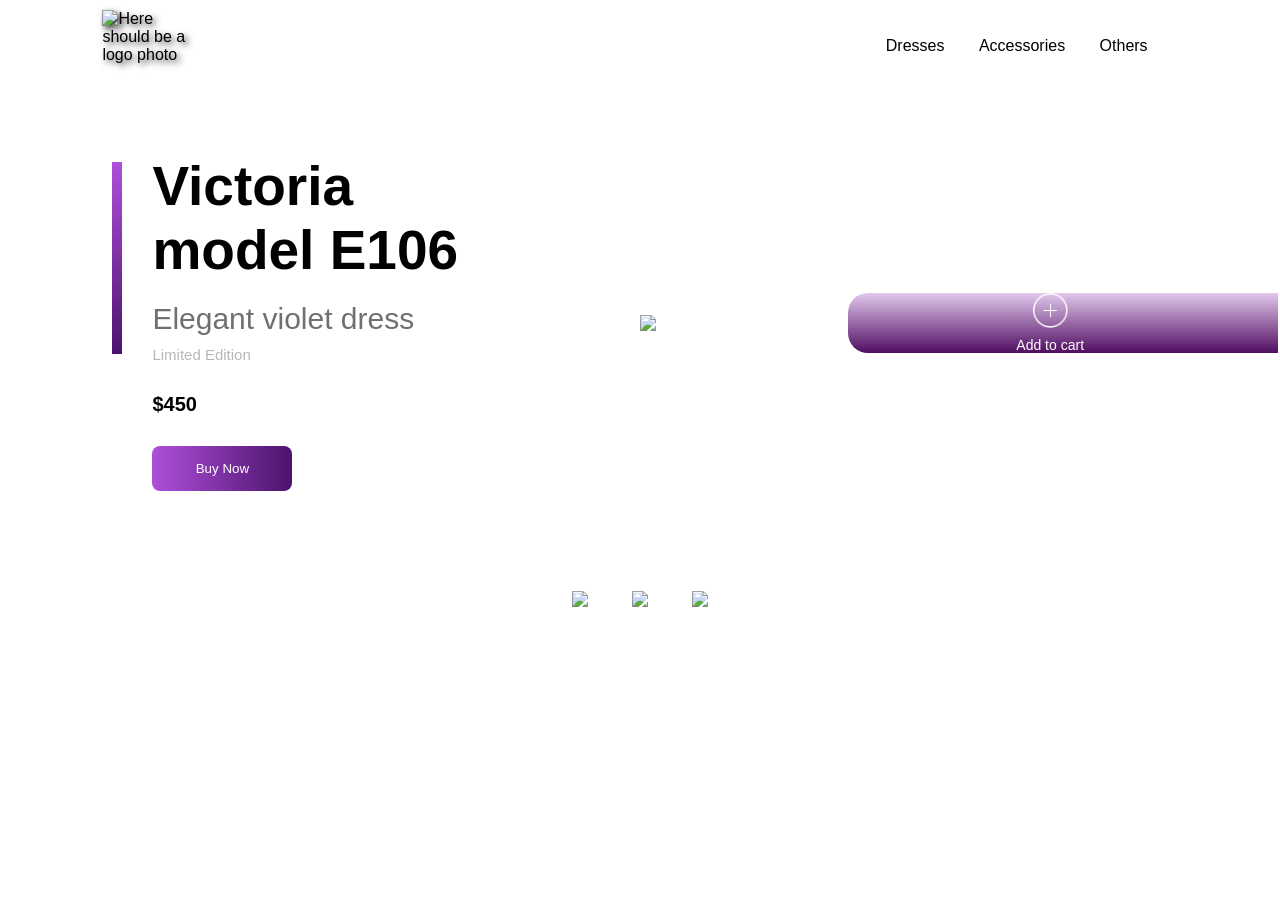
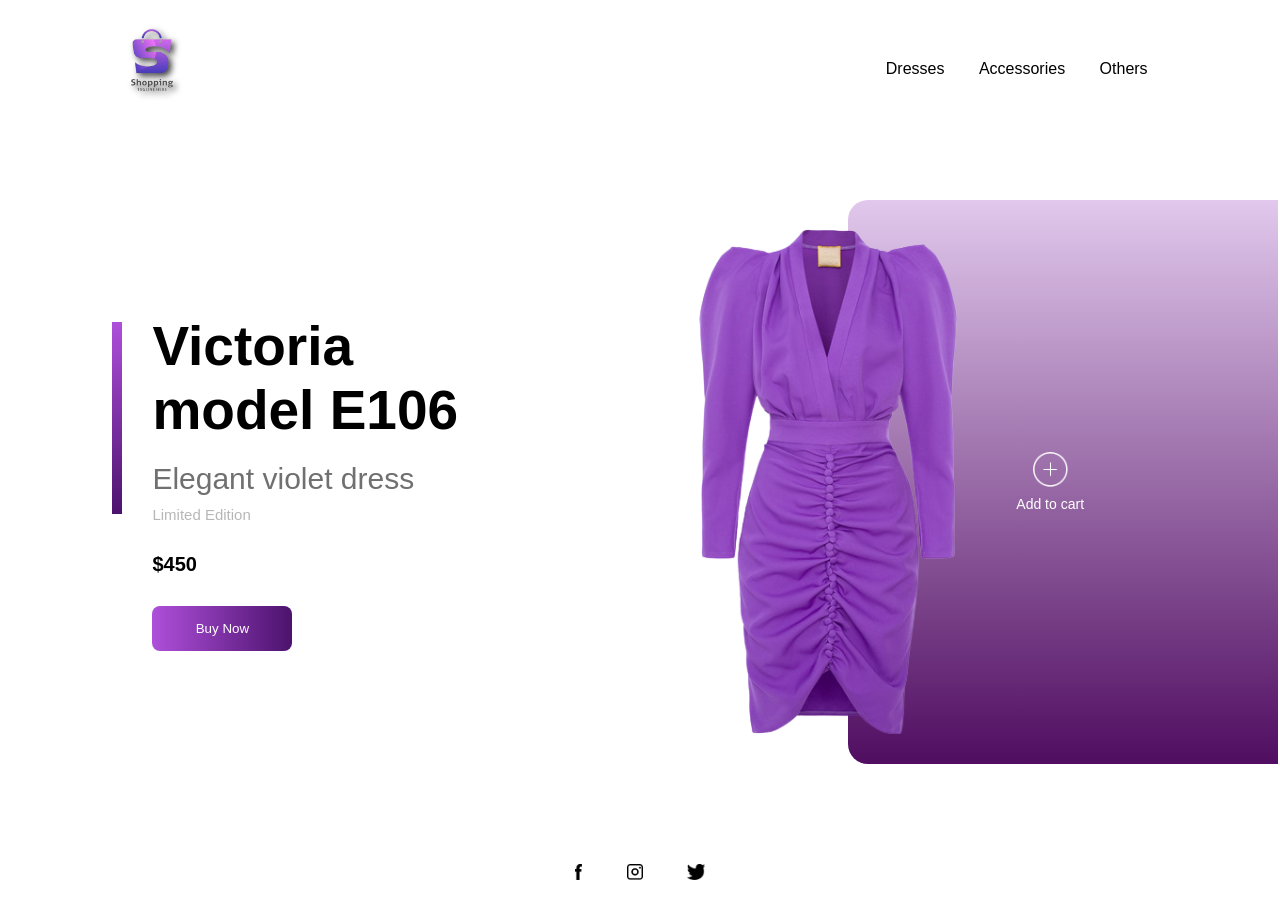
Before and after one commit to natzxn/Dress-shopping, a plain HTML site: page index.html in a window 1280 px wide. Before the commit the page ends 800 px from the top, so only its background shows below. Drawn offline with Linux system fonts and the light colour scheme; files whose address does not match are found by name.

Commit message:
Update index.html

```diff
--- a/index.html
+++ b/index.html
@@ -8,7 +8,7 @@
 <body>
     <div class="container">
         <div class="navbar">
-            <img class="logo" src="./images/logo.png" alt="Here should be a logo photo">
+            <img class="logo" src="./resources/logo.png" alt="Here should be a logo photo">
             <nav>
                 <ul id="menuList">
                     <li><a href="#">Dresses</a></li>
@@ -16,7 +16,7 @@
                     <li><a href="#">Others</a></li>
                 </ul>
             </nav>
-            <img class="menu-icon" src="./images/menu.png" onclick="togglemenu()">
+            <img class="menu-icon" src="./resources/menu.png" onclick="togglemenu()">
         </div>
 
         <div class="row">
@@ -25,10 +25,10 @@
                 <h3>Elegant violet dress</h3>
                 <p>Limited Edition</p>
                 <h4>$450</h4>
-                <button type="button">Buy Now<img src="./images/arrow.png"></button>
+                <button type="button">Buy Now<img src="./resources/arrow.png"></button>
             </div>
             <div class="col-2">
-                <img class="dress" src="./images/violetdress-removebg-preview.png">
+                <img class="dress" src="./resources/violetdress-removebg-preview.png">
                     <div class="color-box"></div>
                     <div class="add-button">
                         <img src="./images/add.png">
@@ -39,9 +39,9 @@
         </div>
 
         <div class="social-links">
-            <img src="./images/fb.png">
-            <img src="./images/ig.png">
-            <img src="./images/tw.png">
+            <img src="./resources/fb.png">
+            <img src="./resources/ig.png">
+            <img src="./resources/tw.png">
         </div>
 
     </div>
```
